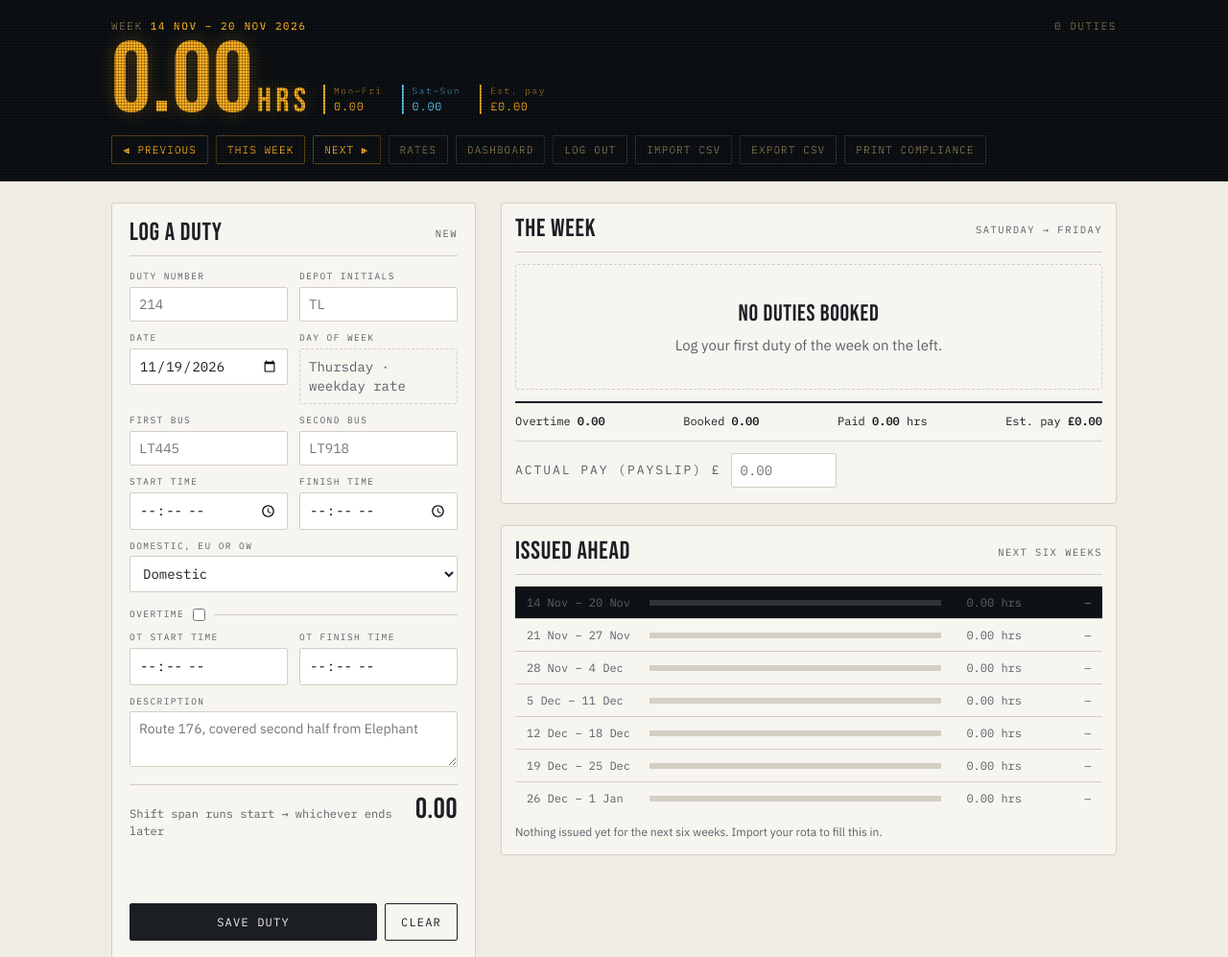
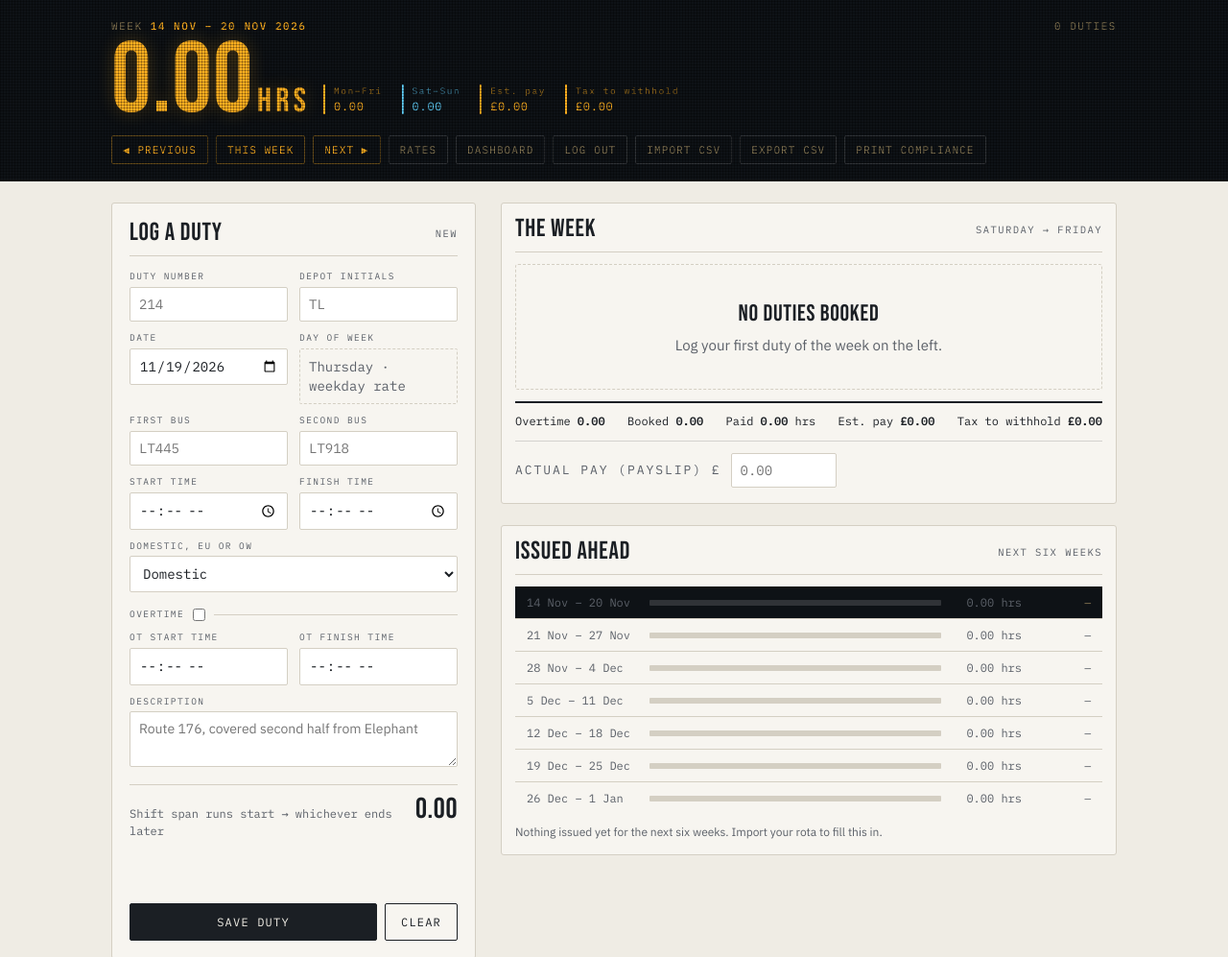
Before and after one commit to DrBlack-Coder/duty-log, a website: page public/index.html in a window 1280 px wide. Shown: the top 997 px of the page at 96% size. Drawn offline with Linux system fonts and the light colour scheme; no server answers.

Commit message:
Show Tax to withhold (25% of Est. pay) under Est. pay
Co-Authored-By: Claude Sonnet 5.5 <noreply@anthropic.com>
Claude-Session: https://claude.ai/code/session_016acuh13iqNGw8T75hPn82F

```diff
--- a/public/index.html
+++ b/public/index.html
@@ -292,6 +292,7 @@ input:focus,textarea:focus,select:focus{outline:2px solid var(--ink);outline-off
         <div class="band-week"><span class="k">Mon–Fri</span><span id="wdHours">0.00</span></div>
         <div class="band-end"><span class="k">Sat–Sun</span><span id="weHours">0.00</span></div>
         <div class="band-week"><span class="k">Est. pay</span><span id="totalPay">£0.00</span></div>
+        <div class="band-week"><span class="k">Tax to withhold</span><span id="totalTax">£0.00</span></div>
       </div>
     </div>
     <div class="blind-nav">
@@ -364,6 +365,7 @@ input:focus,textarea:focus,select:focus{outline:2px solid var(--ink);outline-off
           <span id="topWrap">Top-up <b id="topTotal">0.00</b></span>
           <span>Paid <b id="paidTotal">0.00</b> hrs</span>
           <span>Est. pay <b id="payTotal">£0.00</b></span>
+          <span>Tax to withhold <b id="payTax">£0.00</b></span>
         </div>
         <div class="actual-pay">
           <label for="actualPay">Actual pay (payslip) £</label>
@@ -725,6 +727,9 @@ input:focus,textarea:focus,select:focus{outline:2px solid var(--ink);outline-off
     $("topWrap").hidden=topup===0;
     $("paidTotal").textContent=fmtHrs(paid);
     $("payTotal").textContent=money(money_);
+    var taxDue=Math.round(money_*25)/100;
+    $("totalTax").textContent=money(taxDue);
+    $("payTax").textContent=money(taxDue);
     estPay=money_;
     renderActualPay();
     renderHorizon();
```
